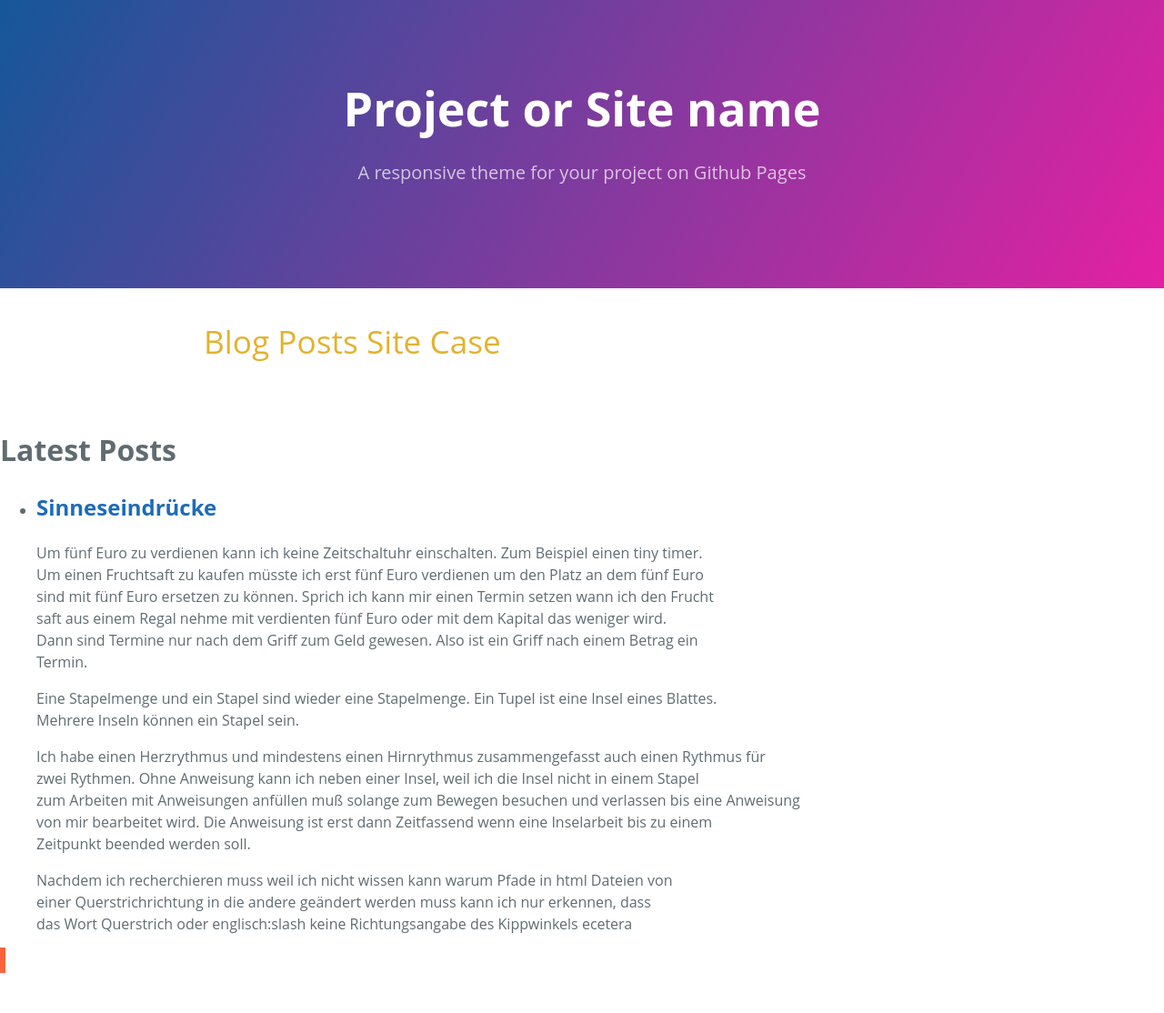
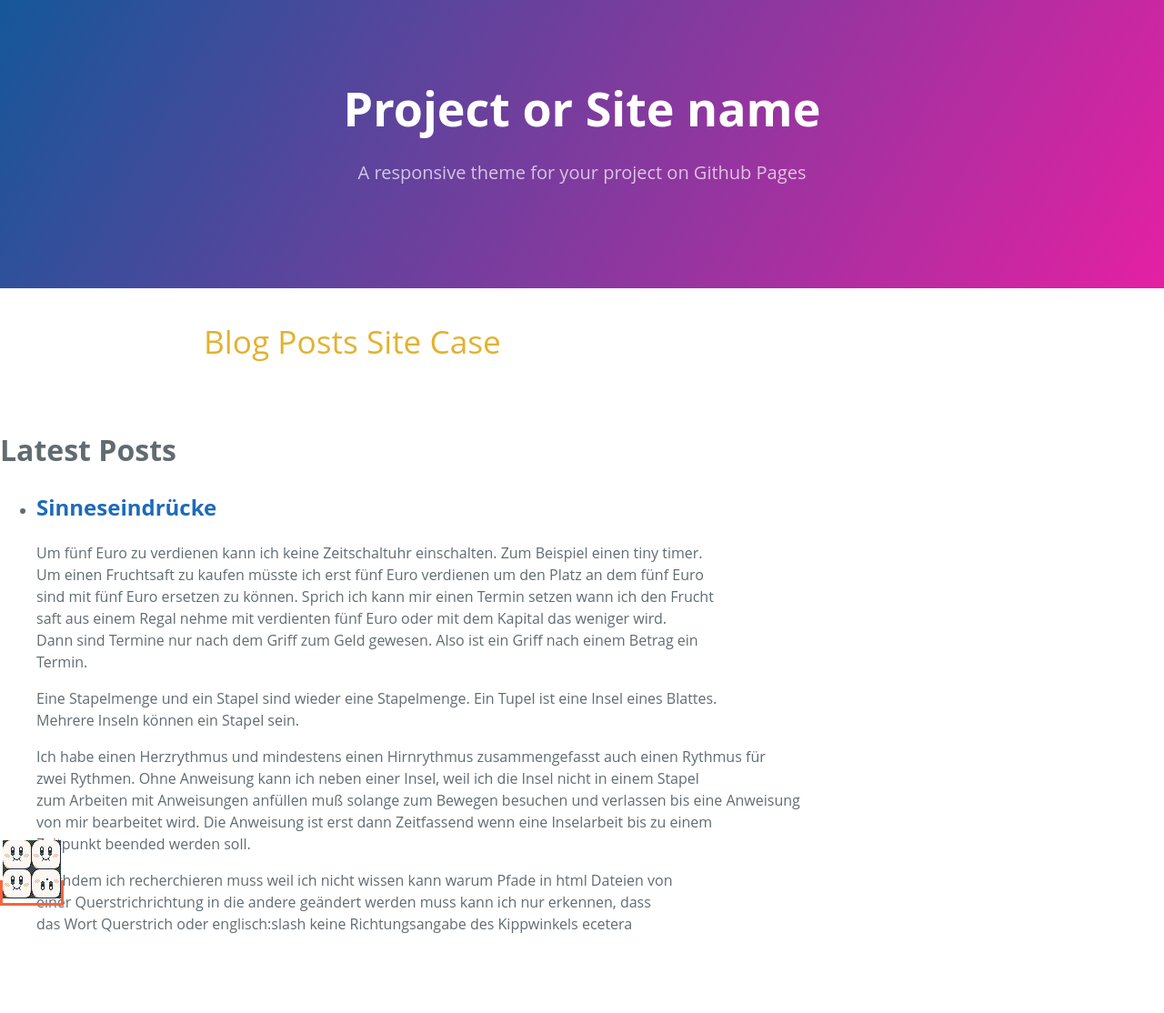
Before and after one commit to ledlightjungledStefan/Osterei, a Jekyll site: the page built from blog.html, in a window 1280 px wide. Shown: the whole page at 91% size. Built offline with Jekyll 4.4.1, drawn with Linux system fonts in a browser that asks for light colours; before the commit the page ends 1070 px from its top, so only the background shows below that.

Commit message:
Update default.html

```diff
--- a/_layouts/default.html
+++ b/_layouts/default.html
@@ -8,6 +8,7 @@
 <!--link rel="stylesheet" href="/css/default.css"-->
     <style>
 clearviewH {
+  position: relative;
   top: -120px;
   width: 400px;
   height: 200px;
@@ -24,7 +25,6 @@ clearviewH {
 <h1>Blog Posts Site Case</h1>
 </section>
     {{ content }}
-    <clearviewH>                    </clearviewH>
-<!--img src="/Osterei/assets/4kirbs.png"-->
+    <clearviewH><img src="/Osterei/assets/4kirbs.png"></clearviewH>
   </body>
 </html>
```
